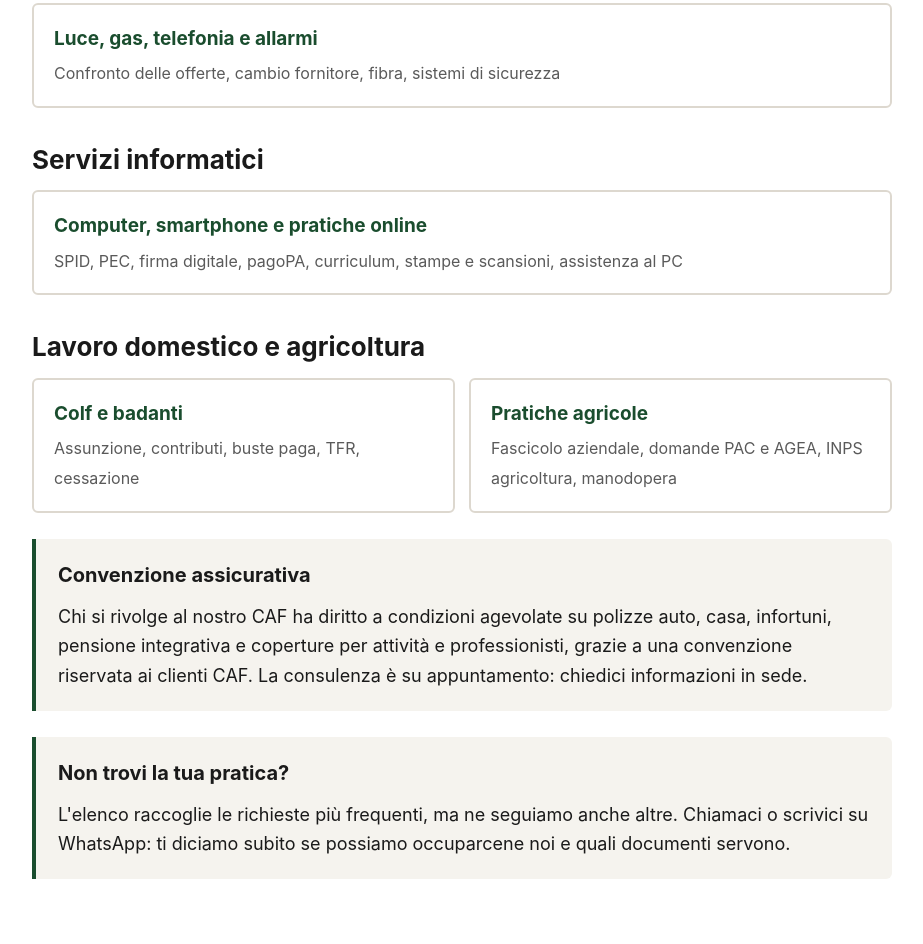
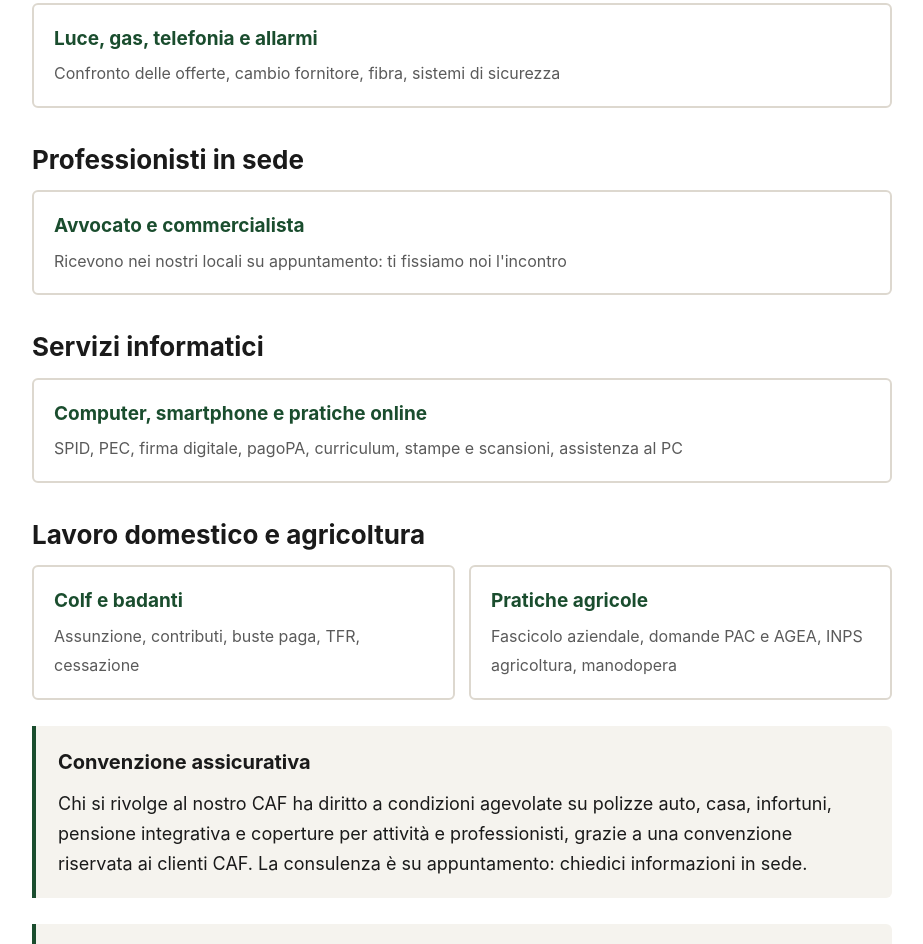
Before and after one commit to GabryGuerra/cafpatronato-orbassano, a plain HTML site: page servizi-orbassano.html in a window 1280 px wide. Shown: the part 2357-3301 px from the top of the page, without its empty margins (178-1101 px from the left). Drawn offline with Linux system fonts and the light colour scheme.

Commit message:
Servizi: avvocato e commercialista in sede

```diff
--- a/servizi-orbassano.html
+++ b/servizi-orbassano.html
@@ -70,6 +70,11 @@ Patronato Labor. Per ogni pratica ti comunichiamo il costo in sede o al telefono
   <li><a href="utenze-telefonia-allarmi-orbassano.html"><strong>Luce, gas, telefonia e allarmi</strong><span>Confronto delle offerte, cambio fornitore, fibra, sistemi di sicurezza</span></a></li>
 </ul>
 
+<h2>Professionisti in sede</h2>
+<ul class="servizi">
+  <li><a href="contatti.html"><strong>Avvocato e commercialista</strong><span>Ricevono nei nostri locali su appuntamento: ti fissiamo noi l'incontro</span></a></li>
+</ul>
+
 <h2>Servizi informatici</h2>
 <ul class="servizi">
   <li><a href="servizi-informatici-orbassano.html"><strong>Computer, smartphone e pratiche online</strong><span>SPID, PEC, firma digitale, pagoPA, curriculum, stampe e scansioni, assistenza al PC</span></a></li>
```
